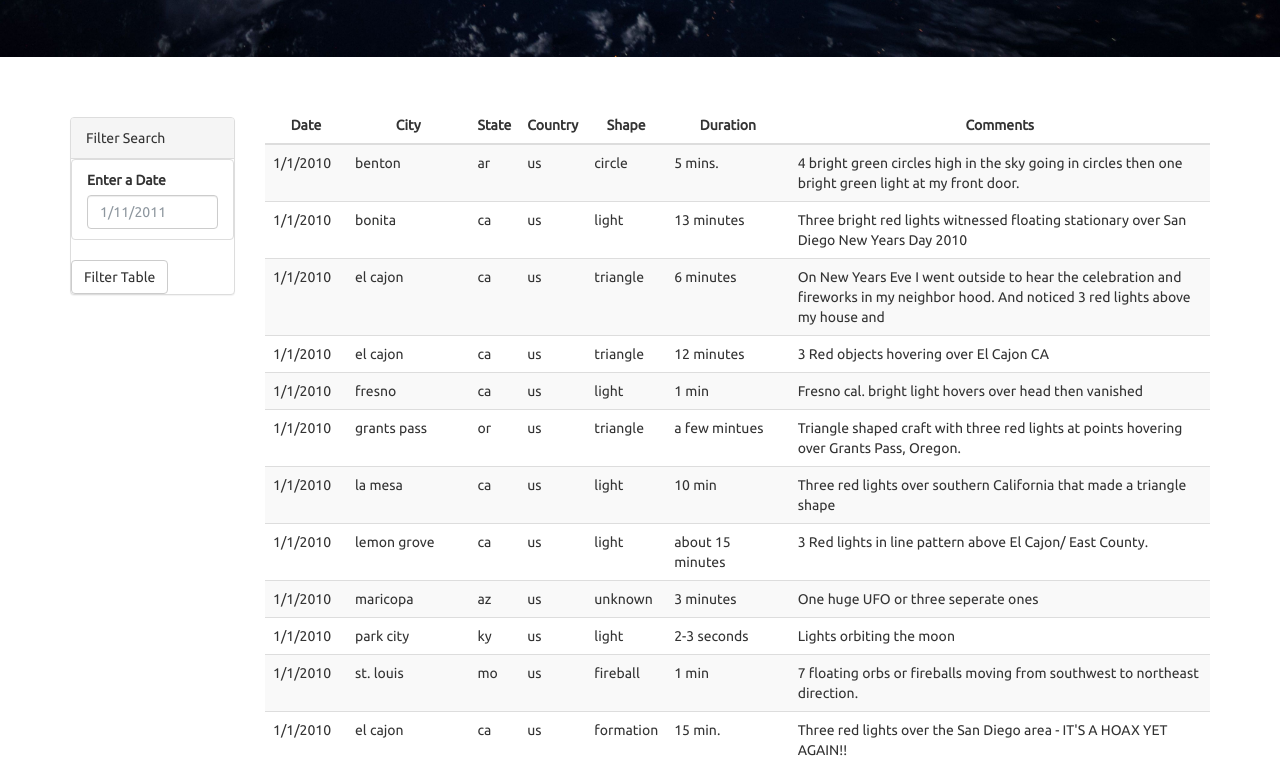
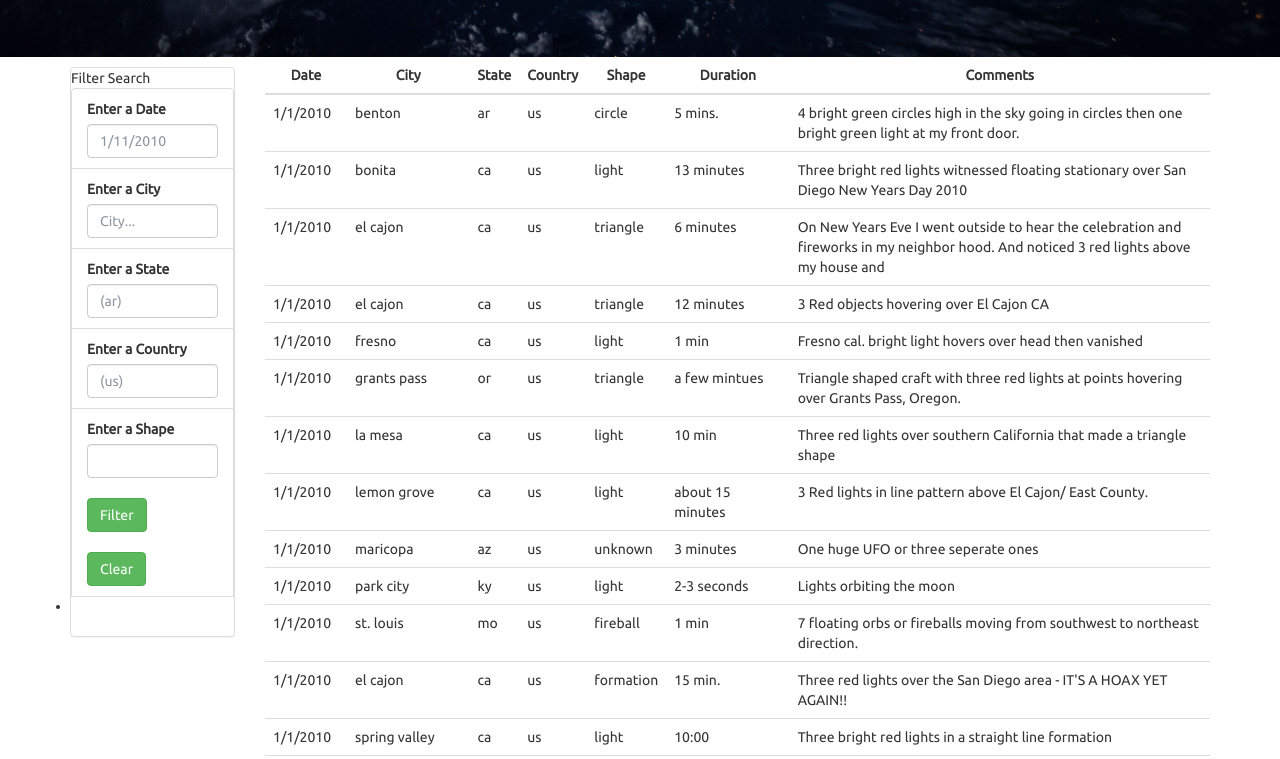
Before and after one commit to maylacdao/javascript-UFO-data-analysis, a plain HTML site: page UFO-level-2/index.html in a window 1280 px wide. Shown: the part 555-1314 px from the top of the page. Drawn offline with nearby package versions, Linux system fonts and the light colour scheme.

Commit message:
Update index.html

```diff
--- a/UFO-level-2/index.html
+++ b/UFO-level-2/index.html
@@ -1,13 +1,18 @@
 <!DOCTYPE html>
 <html>
-
   <head>
-  <meta charset="utf-8">
+    <meta charset="utf-8" />
     <title>UFO Finder</title>
-  <meta name="viewport" content="width=device-width, initial-scale=1">
-  <link rel="stylesheet" href="https://maxcdn.bootstrapcdn.com/bootswatch/3.3.7/superhero/bootstrap.min.css">
-  <link href="https://fonts.googleapis.com/css?family=Ubuntu" rel="stylesheet">
-  <link rel="stylesheet" href="static/css/style.css">
+    <meta name="viewport" content="width=device-width, initial-scale=1" />
+    <link
+      rel="stylesheet"
+      href="https://maxcdn.bootstrapcdn.com/bootswatch/3.3.7/superhero/bootstrap.min.css"
+    />
+    <link
+      href="https://fonts.googleapis.com/css?family=Ubuntu"
+      rel="stylesheet"
+    />
+    <link rel="stylesheet" href="static/css/style.css" />
   </head>
 
   <body>
@@ -15,8 +20,9 @@
       <nav class="navbar navbar-default">
         <div class="container-fluid">
           <div class="navbar-header">
-          <a class="navbar-brand" href="index.html">UFO Sightings
-            <img class="nav-ufo" src="static/images/ufo.svg">
+            <a class="navbar-brand" href="index.html" style="font-size: 15px"
+              >UFO Sightings
+              <img class="nav-ufo" src="static/images/ufo.svg" />
             </a>
           </div>
         </div>
@@ -26,22 +32,81 @@
         <p>The Truth is Out There</p>
       </div>
       <div class="container">
-      <div class="row margin-top-50">
+        <div class="row margin-top-30">
           <div class="col-md-2">
             <aside class="filters">
               <div class="panel panel-default">
-              <div class="panel-heading">Filter Search</div>
+                <div class="table-success">Filter Search</div>
                 <div class="panel-body">
                   <form>
                     <div class="form-group">
                       <ul class="list-group" id="filters">
                         <li class="filter list-group-item">
                           <label for="date">Enter a Date</label>
-                        <input class="form-control" id="datetime" type="text" placeholder="1/11/2011">
+                          <input
+                            class="form-control"
+                            id="datetime"
+                            type="text"
+                            placeholder="1/11/2010"
+                          />
                         </li>
+                        <li class="filter list-group-item">
+                          <label for="city">Enter a City</label>
+                          <input
+                            class="form-control"
+                            id="city"
+                            type="text"
+                            placeholder="City..."
+                          />
+                        </li>
+                        <li class="filter list-group-item">
+                          <label for="state">Enter a State</label>
+                          <input
+                            class="form-control"
+                            id="state"
+                            type="text"
+                            placeholder="(ar)"
+                          />
+                        </li>
+                        <li class="filter list-group-item">
+                          <label for="country">Enter a Country</label>
+                          <input
+                            class="form-control"
+                            id="country"
+                            type="text"
+                            placeholder="(us)"
+                          />
+                        </li>
+                        <li class="filter list-group-item">
+                          <label for="shape">Enter a Shape</label>
+                          <input
+                            class="form-control"
+                            id="shape"
+                            type="text"
+                            placeholder=""
+                          />
+                          <br />
+                          <button
+                            id="submit"
+                            type="button"
+                            class="btn btn-success"
+                          >
+                            Filter
+                          </button>
+                          <br />
+                          <br />
+                          <button
+                            style=""
+                            class="btn btn-success"
+                            type="button"
+                            id="clear"
+                          >
+                            Clear
+                          </button>
+                        </li>
+                        <li></li>
                       </ul>
                     </div>
-                  <button id="filter-btn" type="button" class="btn btn-default">Filter Table</button>
                   </form>
                 </div>
               </div>
@@ -49,16 +114,16 @@
           </div>
           <div class="col-md-10">
             <div id="table-area" class="">
-            <table id="ufo-table" class="table table-striped">
+              <table id="ufo-table" class="table table-hover">
                 <thead>
                   <tr>
-                  <th class="table-head">Date</th>
-                  <th class="table-head">City</th>
-                  <th class="table-head">State</th>
-                  <th class="table-head">Country</th>
-                  <th class="table-head">Shape</th>
-                  <th class="table-head">Duration</th>
-                  <th class="table-head">Comments</th>
+                    <th class="table-success">Date</th>
+                    <th class="table-success">City</th>
+                    <th class="table-success">State</th>
+                    <th class="table-success">Country</th>
+                    <th class="table-success">Shape</th>
+                    <th class="table-success">Duration</th>
+                    <th class="table-success">Comments</th>
                   </tr>
                 </thead>
                 <tbody></tbody>
@@ -75,5 +140,4 @@
     <script src="static/js/data.js"></script>
     <script src="static/js/app.js"></script>
   </body>
-
 </html>
```
Lines whose indentation alone changed are shown as unchanged.
